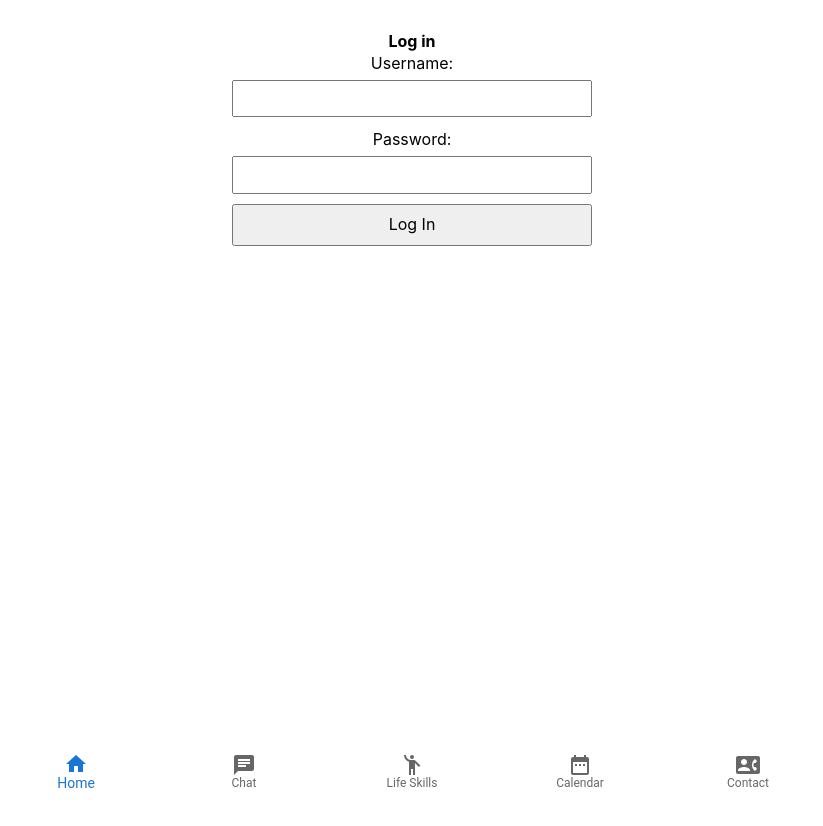
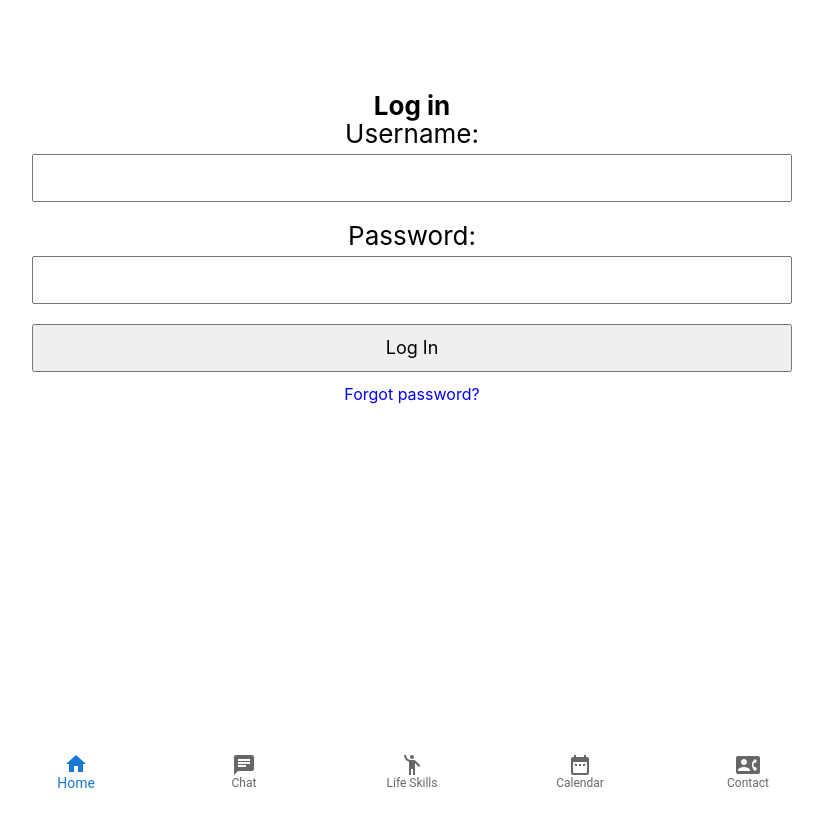
Before and after one commit to cfgtexas24/Team-12, a React (Create React App) app in the folder mobile-web-app/: page /signin in a window 1280 px wide. Shown: the top 826 px of the page, without its empty margins (228-1051 px from the left). Before the commit the page ends 800 px from the top, so only its background shows below. Built offline with nearby package versions, Linux system fonts and the light colour scheme.

Commit message:
add forgot password section

```diff
--- a/mobile-web-app/src/pages/SignIn.js
+++ b/mobile-web-app/src/pages/SignIn.js
@@ -46,34 +46,66 @@ const Logon = () => {
   };
 
   return (
-    <div style={{ maxWidth: '400px', margin: '0 auto', padding: '20px' }}>
-      <h2>Log in</h2>
-      <form onSubmit={handleSubmit}>
-        <div style={{ marginBottom: '10px' }}>
-          <label>Username:</label>
+    <div style={{
+      maxWidth: '800px',
+      margin: '50px auto', // Center the form and push it down
+      padding: '20px',
+      display: 'flex',
+      flexDirection: 'column',
+      alignItems: 'center' // Center items within the container
+    }}>
+      <h2 style={{ fontSize: '26px' }}>Log in</h2>
+      <form onSubmit={handleSubmit} style={{ width: '100%' }}>
+        <div style={{ marginBottom: '20px', width: '100%' }}>
+          <label style={{ fontSize: '26px' }}>Username:</label>
           <input
             type="text"
             name="username"
             value={formData.username}
             onChange={handleChange}
             required
-            style={{ width: '100%', padding: '8px', marginTop: '5px' }}
+            style={{
+              width: '100%', // Full width
+              padding: '12px',
+              fontSize: '18px', // Increased font size
+              marginTop: '5px'
+            }}
           />
         </div>
-        <div style={{ marginBottom: '10px' }}>
-          <label>Password:</label>
+        <div style={{ marginBottom: '20px', width: '100%' }}>
+          <label style={{ fontSize: '26px' }}>Password:</label>
           <input
             type="password"
             name="password"
             value={formData.password}
             onChange={handleChange}
             required
-            style={{ width: '100%', padding: '8px', marginTop: '5px' }}
+            style={{
+              width: '100%', // Full width
+              padding: '12px',
+              fontSize: '18px', // Increased font size
+              marginTop: '5px'
+            }}
           />
         </div>
-        <button type="submit" style={{ padding: '10px', width: '100%' }}>
+        <button type="submit" style={{ padding: '12px', width: '100%', fontSize: '18px' }}>
           Log In
         </button>
+
+        {/* Forgot Password Link */}
+        <div style={{ marginTop: '10px', textAlign: 'center' }}>
+          <a
+            href="/forgotpassword"
+            style={{
+              fontSize: '16px',
+              color: 'blue',
+              textDecoration: 'none',
+              cursor: 'pointer'
+            }}
+          >
+            Forgot password?
+          </a>
+        </div>
       </form>
     </div>
   );
```
